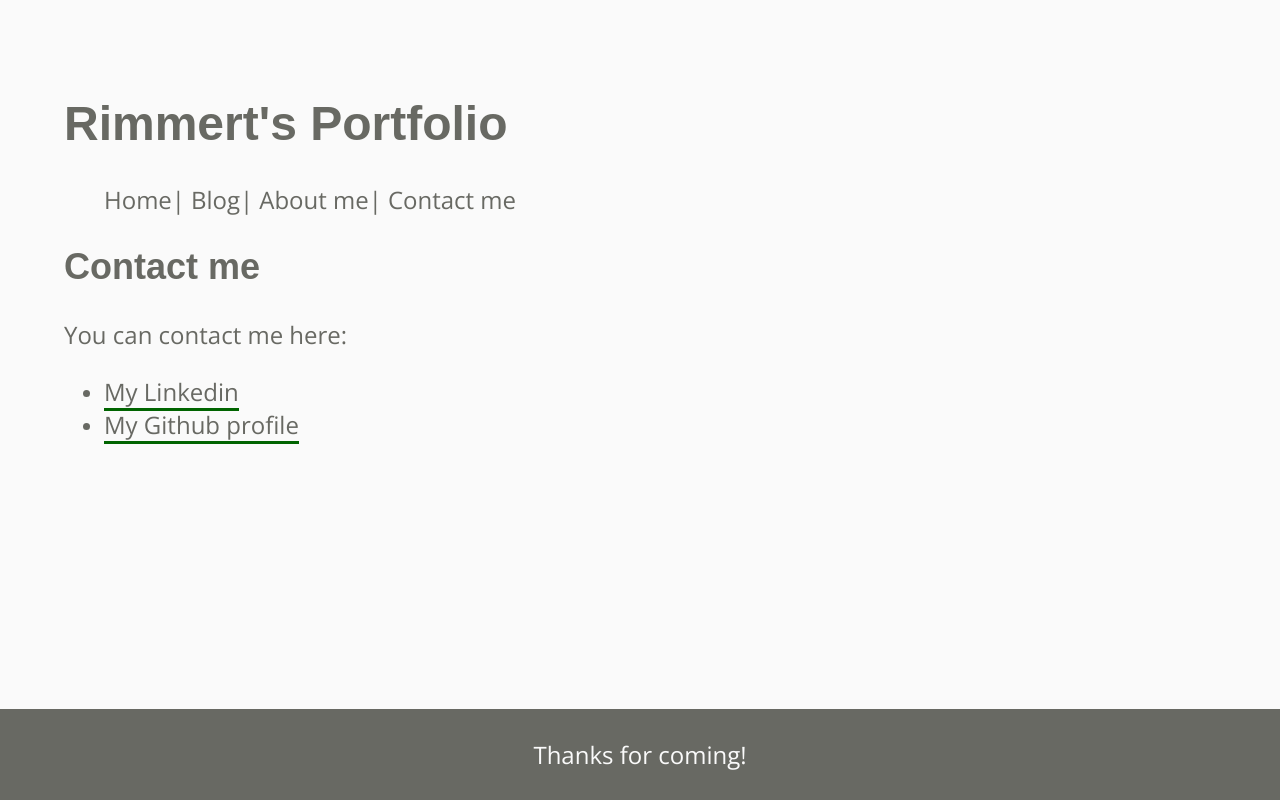
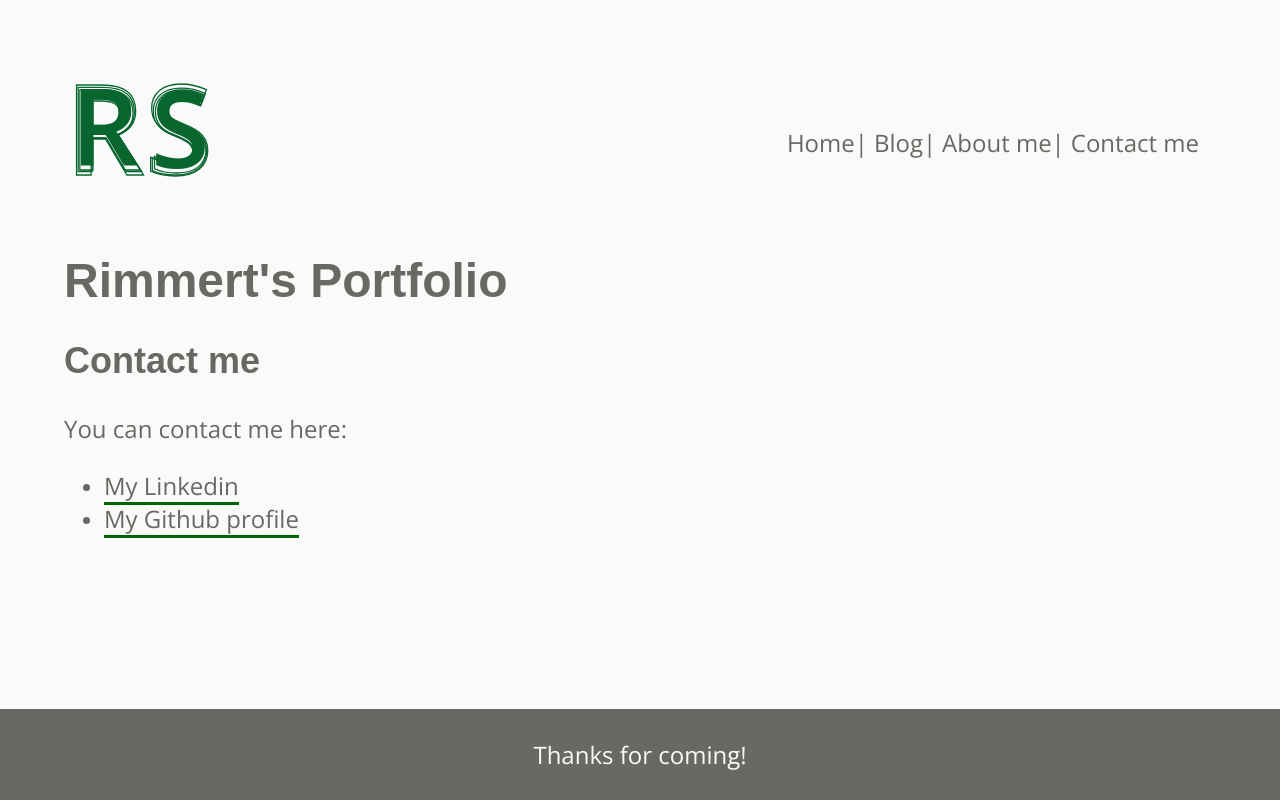
Before and after one commit to Sijtsma/portfolio, a plain HTML site: page contact.html in a window 1280 px wide. Drawn offline with nearby package versions, Linux system fonts and the light colour scheme; a web font is replaced by a local one.

Commit message:
added svg logo and made nav inline-block, added new layout to all pages.

```diff
--- a/contact.html
+++ b/contact.html
@@ -10,15 +10,24 @@
     </head>
     <body>
         <header>
+            <div class="logo">
+                <a href="index.html" class="logo">
+                    <img src="img/logo_rs.svg" alt="Logo Rimmert Sijtsma, terug naar de homepage">
+                </a>
+                </div>
+                <div class="nav">
+                <nav>
+                    <ul class="nav">
+                        <li><a href="index.html" aria-current="page" class="pipe">Home</a></li>
+                        <li><a href="blog.html" class="pipe">Blog</a></li>
+                        <li><a href="about.html" class="pipe">About me</a></li>
+                        <li><a href="contact.html">Contact me</a></li>
+                    </ul>
+                </nav>
+            </div>
+
             <h1>Rimmert's Portfolio</h1>
-            <nav>
-                <ul class="nav">
-                    <li><a href="index.html" class="pipe">Home</a></li>
-                    <li><a href="blog.html" class="pipe">Blog</a></li>
-                    <li><a href="about.html" class="pipe">About me</a></li>
-                    <li><a href="contact.html" aria-current="page">Contact me</a></li>
-                </ul>
-            </nav>
+
             <section>
                 <h2>Contact me</h2>
                     <p>You can contact me here:</p>
--- a/main_stylesheet.css
+++ b/main_stylesheet.css
@@ -19,7 +19,25 @@ h1, h2, h3, h4, h5, h6 {
     font-family: 'Proza Libre', sans-serif;
 }
 
-/* nav links styling */
+/* nav styling */
+.logo {
+	display: inline-block;
+	vertical-align: middle;
+	width: 15%;
+  }
+
+  .logo img {
+	height: 150px;
+	width: 150px;
+  }
+
+  .nav {
+	display: inline-block;
+	vertical-align: middle;
+	width: 83%;
+	text-align: right;
+  }
+
 ul.nav li {
 	display: inline-block;
 }
@@ -50,6 +68,10 @@ a {
 	border-bottom: 3px solid darkgreen;
 	color: #686963;
 	text-decoration: none;
+}
+
+a.logo {
+	border-bottom: none;
 }
 
 a:hover, a:focus, a:active {
```
Also changed, not shown: about.html (+10 -3 lines), blog.html (+16 -8 lines), index.html (+9 -1 lines), img/logo_rs.svg (added).
